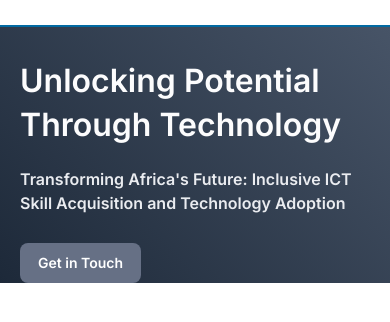
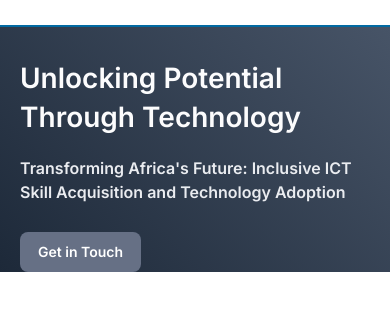
Before and after one commit to ebukathedev/dpia-site, a website: page index.html in a window 390 px wide. Shown: the part 70-392 px from the top of the page. Drawn offline with Linux system fonts and the light colour scheme; a web font is replaced by a local one.

Commit message:
update font size

```diff
--- a/styles/input.css
+++ b/styles/input.css
@@ -87,7 +87,7 @@
 	}
 
 	.big-heading {
-		@apply text-[2rem] sm:text-4xl;
+		@apply text-[28px] sm:text-4xl;
 		/* font-size: clamp(32px, 6vw, 64px); */
 	}
 
```
Also changed, not shown: dist/output.css.
